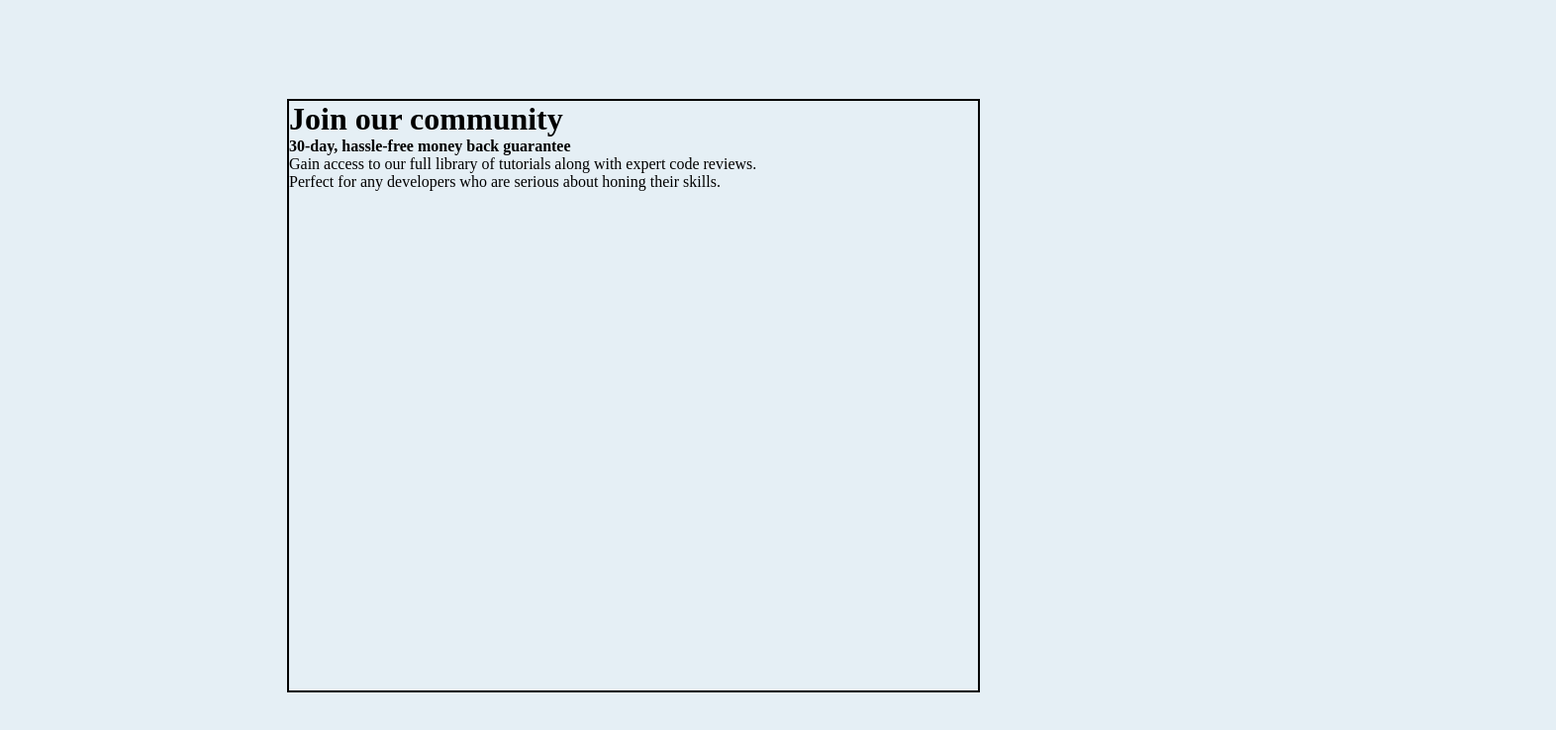
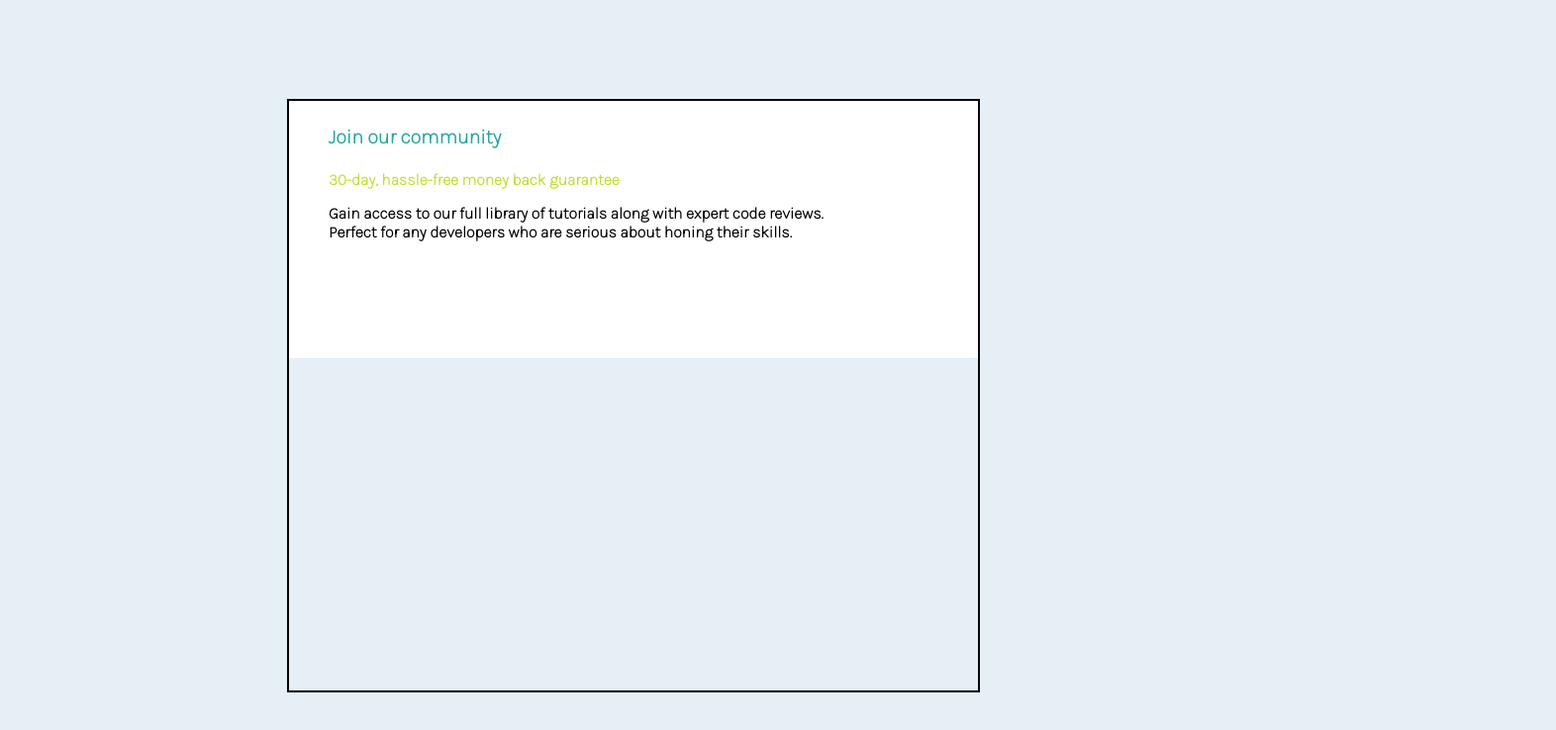
Before and after one commit to JudsonCiribelli/Single-price-grid-component, a plain HTML site: page index.html in a window 1280 px wide. Shown: the whole page at 99% size, 1572 px wide, since content can reach past the window. Drawn offline with Linux system fonts and the light colour scheme.

Commit message:
finalização do primeiro container

```diff
--- a/CSS/style.css
+++ b/CSS/style.css
@@ -1,3 +1,4 @@
+@import url("https://fonts.googleapis.com/css2?family=Karla:wght@200&display=swap");
 * {
   margin: 0;
   padding: 0;
@@ -16,5 +17,30 @@ body {
   border: 2px solid black;
 }
 .container .first {
-  width: 100vw;
+  background-color: white;
+  width: 696px;
+  height: 260px;
 }
+.container .first h1 {
+  font-family: "Karla", sans-serif;
+  font-size: 20px;
+  font-weight: 700;
+  color: hsl(179, 62%, 40%);
+  padding-top: 25px;
+  padding-left: 40px;
+}
+.container .first h4 {
+  font-family: "Karla", sans-serif;
+  font-weight: 700;
+  font-size: 16px;
+  color: hsl(71, 73%, 54%);
+  padding-left: 40px;
+  padding-top: 22px;
+}
+.container .first p {
+  font-size: 16px;
+  font-family: "Karla", sans-serif;
+  font-weight: 700;
+  padding-left: 40px;
+  padding-top: 15px;
+}
```
Also changed, not shown: 1 other file.
